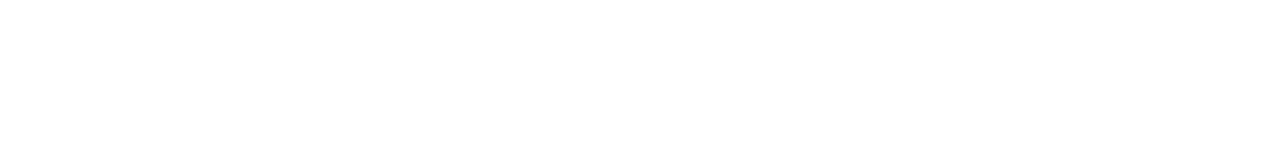
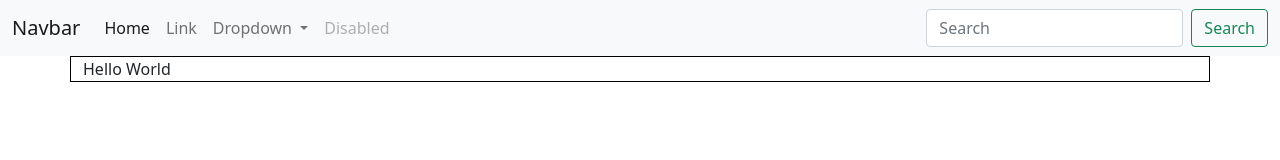
Before and after one commit to ajz5346/IST_256_1-25-22, a plain HTML site: page html_css_lab/index.html in a window 1280 px wide. Drawn offline with nearby package versions, Linux system fonts and the light colour scheme.

Commit message:
added bootstrap container and cols

```diff
--- a/html_css_lab/index.html
+++ b/html_css_lab/index.html
@@ -2,9 +2,49 @@
 <html lang="en">
 <head>
     <meta charset="UTF-8">
-    <title>Title</title>
+    <title>Bootstrap Lab</title>
+    <nav class="navbar navbar-expand-lg navbar-light bg-light">
+        <div class="container-fluid">
+            <a class="navbar-brand" href="#">Navbar</a>
+            <button class="navbar-toggler" type="button" data-bs-toggle="collapse" data-bs-target="#navbarSupportedContent" aria-controls="navbarSupportedContent" aria-expanded="false" aria-label="Toggle navigation">
+                <span class="navbar-toggler-icon"></span>
+            </button>
+            <div class="collapse navbar-collapse" id="navbarSupportedContent">
+                <ul class="navbar-nav me-auto mb-2 mb-lg-0">
+                    <li class="nav-item">
+                        <a class="nav-link active" aria-current="page" href="#">Home</a>
+                    </li>
+                    <li class="nav-item">
+                        <a class="nav-link" href="#">Link</a>
+                    </li>
+                    <li class="nav-item dropdown">
+                        <a class="nav-link dropdown-toggle" href="#" id="navbarDropdown" role="button" data-bs-toggle="dropdown" aria-expanded="false">
+                            Dropdown
+                        </a>
+                        <ul class="dropdown-menu" aria-labelledby="navbarDropdown">
+                            <li><a class="dropdown-item" href="#">Action</a></li>
+                            <li><a class="dropdown-item" href="#">Another action</a></li>
+                            <li><hr class="dropdown-divider"></li>
+                            <li><a class="dropdown-item" href="#">Something else here</a></li>
+                        </ul>
+                    </li>
+                    <li class="nav-item">
+                        <a class="nav-link disabled">Disabled</a>
+                    </li>
+                </ul>
+                <form class="d-flex">
+                    <input class="form-control me-2" type="search" placeholder="Search" aria-label="Search">
+                    <button class="btn btn-outline-success" type="submit">Search</button>
+                </form>
+            </div>
+        </div>
+    </nav>
+    <div class="container" style="border: black 1px solid">
+        Hello World
+    </div>
 </head>
 <body>
-
+<link href="https://cdn.jsdelivr.net/npm/bootstrap@5.1.3/dist/css/bootstrap.min.css" rel="stylesheet" integrity="sha384-1BmE4kWBq78iYhFldvKuhfTAU6auU8tT94WrHftjDbrCEXSU1oBoqyl2QvZ6jIW3" crossorigin="anonymous">
+<script src="https://cdn.jsdelivr.net/npm/bootstrap@5.1.3/dist/js/bootstrap.bundle.min.js" integrity="sha384-ka7Sk0Gln4gmtz2MlQnikT1wXgYsOg+OMhuP+IlRH9sENBO0LRn5q+8nbTov4+1p" crossorigin="anonymous"></script>
 </body>
 </html>
```
